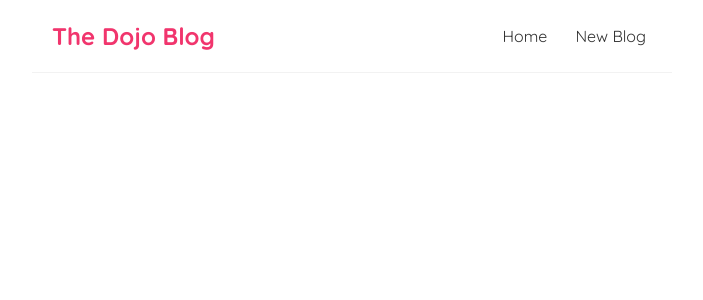
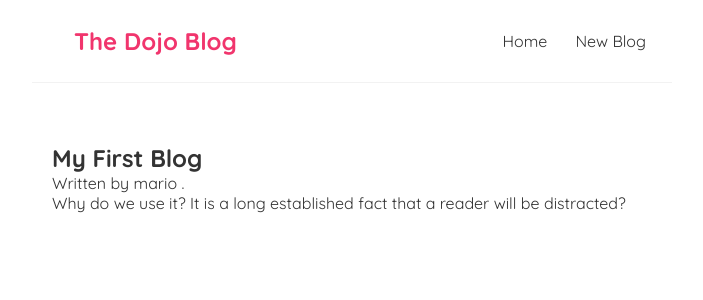
Before and after one commit to alexu101/Learning-React, a React (Create React App) app in the folder React project code along - NET Ninja/dojo-blog/: page /blogs/1 in a window 1280 px wide. Shown: the top 300 px of the page, without its empty margins (288-991 px from the left). Built offline with nearby package versions, Linux system fonts and the light colour scheme; data requests are answered from the project's data file.

Commit message:
more routers and router paramers

```diff
--- a/React project code along - NET Ninja/dojo-blog/src/App.js
+++ b/React project code along - NET Ninja/dojo-blog/src/App.js
@@ -2,6 +2,8 @@
 import Homepage from './Homepage';
 import { BrowserRouter as Router, Route, Switch } from 'react-router-dom';
 import Create from './Create';
+import BlogDetails from './BlogDetails';
+
 
 function App() {
 
@@ -12,11 +14,14 @@
         <Navbar />
         <div className="content">
           <Switch>
+            <Route exact path="/">
+              <Homepage />
+            </Route>
             <Route path="/create">
               <Create />
             </Route>
-            <Route exact path="/">
-              <Homepage />
+            <Route path="/blogs/:id">
+              <BlogDetails />
             </Route>
           </Switch>
         </div>
--- /dev/null
+++ b/React project code along - NET Ninja/dojo-blog/src/BlogDetails.js
@@ -0,0 +1,26 @@
+import { useParams } from "react-router-dom";
+import useFetch from "./useFetch";
+
+const BlogDetails
+    = () => {
+        const { id } = useParams();
+        const { data: blog, error, isPending } = useFetch('http://localhost:8000/blogs/' + id);
+
+
+        return (
+            <div className="blog-details">
+                {isPending && <div>Loading...</div>}
+                {error && <div>{error}</div>}
+                {blog && (
+                    <article>
+                        <h2>{blog.title}</h2>
+                        <p>Written by {blog.author} .</p>
+                        <div>{blog.body}</div>
+                    </article>
+                )}
+            </div>
+        );
+    }
+
+export default BlogDetails
+    ;
--- a/React project code along - NET Ninja/dojo-blog/src/BlogList.js
+++ b/React project code along - NET Ninja/dojo-blog/src/BlogList.js
@@ -1,11 +1,15 @@
+import { Link } from 'react-router-dom';
+
 const BlogList = ({ blogs, title, handleDelete }) => {
     return (
         <div className="blog-list">
             <h2>{title}</h2>
             {blogs.map((blog) => (
                 <div className="blog-preview" key={blog.id}>
-                    <h2>{blog.title}</h2>
-                    <p>Written by {blog.author} !</p>
+                    <Link to={`/blogs/${blog.id}`}>
+                        <h2>{blog.title}</h2>
+                        <p>Written by {blog.author} !</p>
+                    </Link>
                     <button onClick={() => handleDelete(blog.id)}>delete blog</button>
                 </div>
             ))}
--- a/React project code along - NET Ninja/dojo-blog/src/Navbar.js
+++ b/React project code along - NET Ninja/dojo-blog/src/Navbar.js
@@ -3,7 +3,9 @@
 const Navbar = () => {
     return (
         <nav className="navbar">
-            <h1>The Dojo Blog</h1>
+            <Link to='/'>
+                <h1>The Dojo Blog</h1>
+            </Link>
             <div className="links"></div>
             <Link to="/">Home</Link>
             <Link to="/create">New Blog</Link>
--- a/React project code along - NET Ninja/dojo-blog/src/index.css
+++ b/React project code along - NET Ninja/dojo-blog/src/index.css
@@ -49,3 +49,6 @@
   color: #f1356d;
   margin-bottom: 8px;
 }
+.blog-preview a{
+  text-decoration: none;
+}
```
